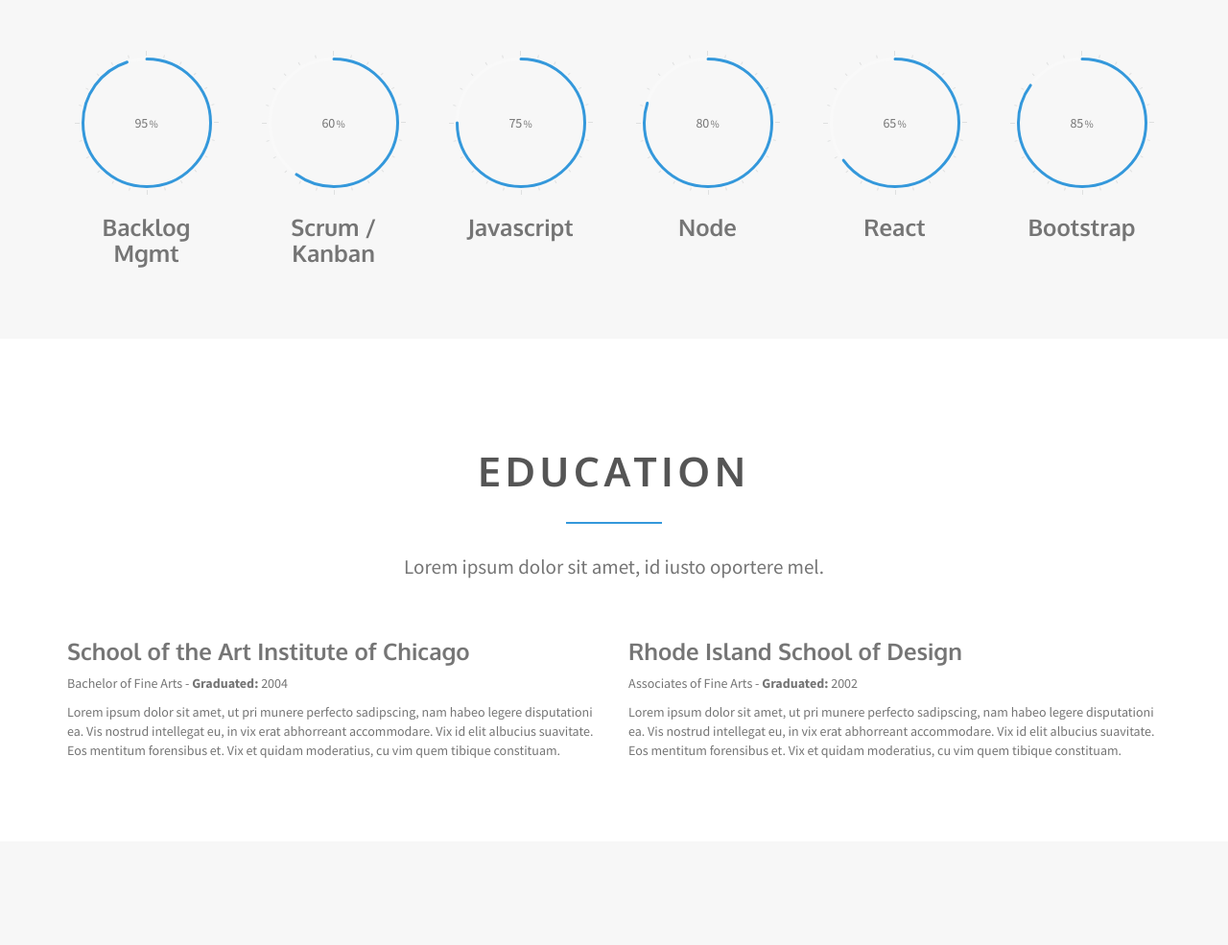
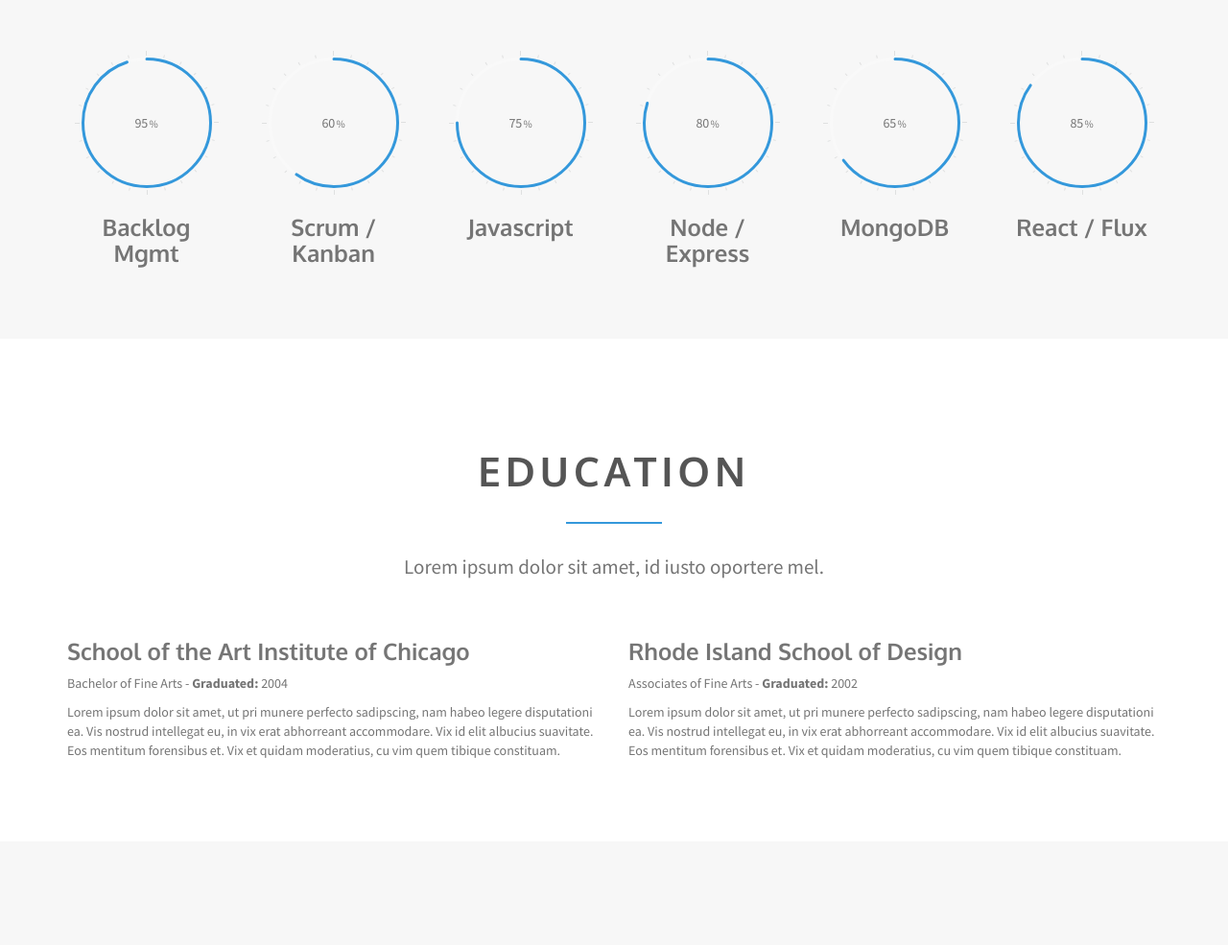
Before and after one commit to pelling/cppelling, a website: page public/app.html in a window 1280 px wide. Shown: the part 1750-2735 px from the top of the page at 96% size. Drawn offline with Linux system fonts and the light colour scheme.

Commit message:
updated skills section

```diff
--- a/public/app.html
+++ b/public/app.html
@@ -166,19 +166,19 @@
                 <div class="col-md-2">
                     <span class="chart" data-percent="80">
                       <span class="percent"></span>
-                    <h3>Node</h3>
+                    <h3>Node / Express</h3>
                     </span>
                 </div>
                 <div class="col-md-2">
                     <span class="chart" data-percent="65">
                       <span class="percent"></span>
-                    <h3>React</h3>
+                    <h3>MongoDB</h3>
                     </span>
                 </div>
                 <div class="col-md-2">
                     <span class="chart" data-percent="85">
                       <span class="percent"></span>
-                    <h3>Bootstrap</h3>
+                    <h3>React / Flux</h3>
                     </span>
                 </div>
             </div>
```
